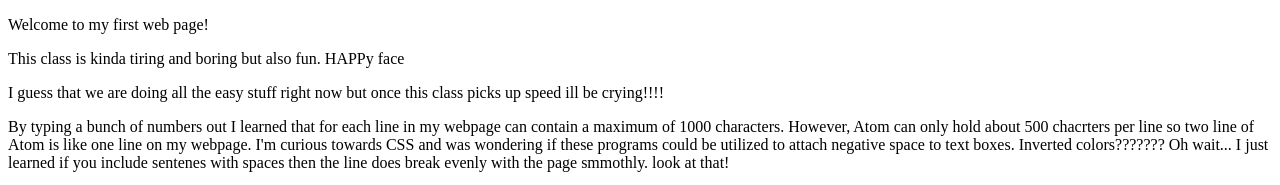
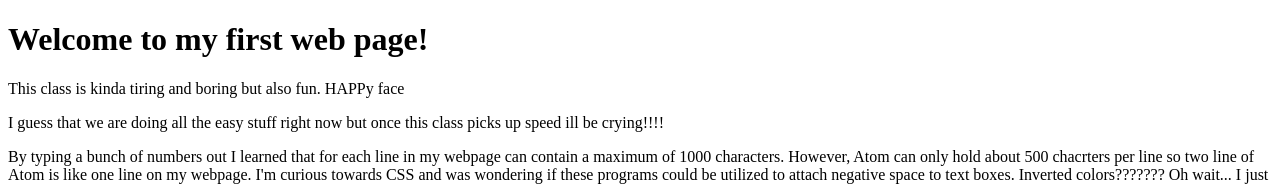
Before and after one commit to JackWright-02/art101, a plain HTML site: page index.html in a window 1280 px wide. Shown: the top 185 px of the page. Drawn offline with Linux system fonts and the light colour scheme; grey boxes are pictures that could not be loaded.

Commit message:
Update index.html

```diff
--- a/index.html
+++ b/index.html
@@ -6,7 +6,7 @@
 </head>
 <body>
 	<main>
-		<p>Welcome to my first web page!</p>
+		<h1>Welcome to my first web page!</h1>
 
 		<p>This class is kinda tiring and boring but also fun. HAPPy face</p>
 
```
